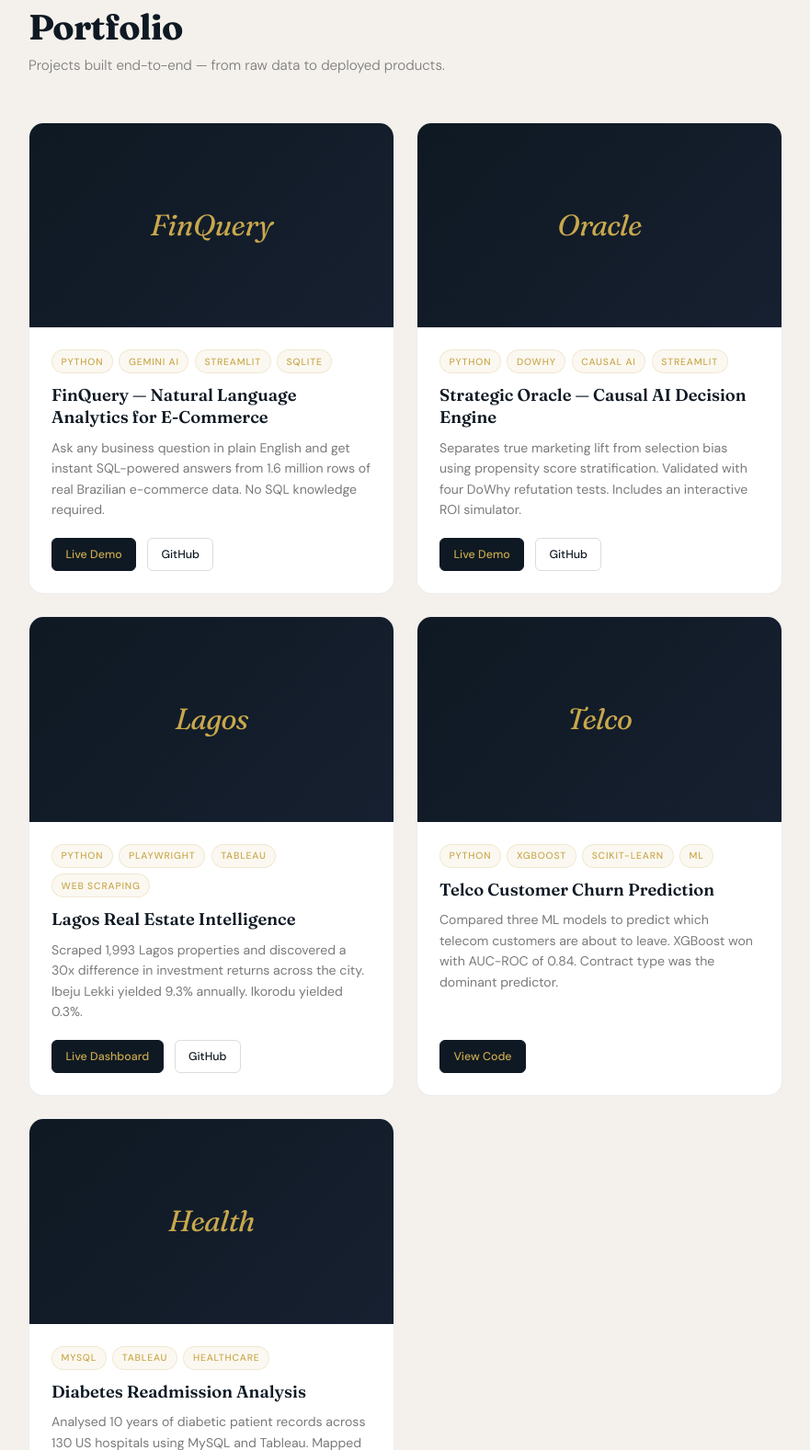
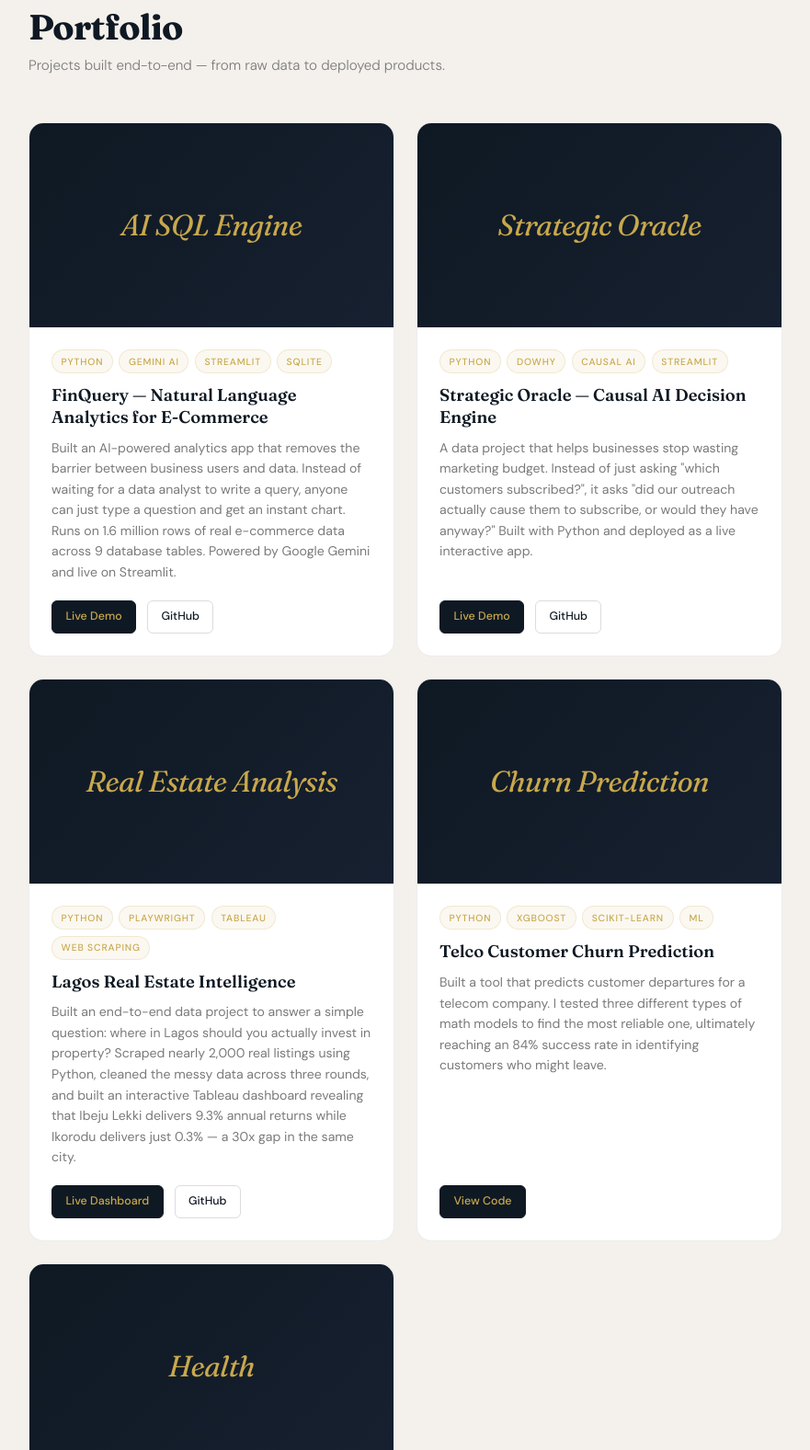
Before and after one commit to najeebullahii/najeebullahii.github.io, a plain HTML site: page index.html in a window 1280 px wide. Shown: the part 902-2479 px from the top of the page at 92% size, without its empty margins (349-1230 px from the left). Drawn offline with Linux system fonts and the light colour scheme.

Commit message:
index.html

```diff
--- a/index.html
+++ b/index.html
@@ -676,9 +676,9 @@ section {
     <div class="hero-bg"></div>
     <div class="hero-overlay"></div>
     <div class="hero-content">
-      <div class="hero-tag">Data Analyst &middot; Data Scientist &middot; AI Builder</div>
+      <div class="hero-tag">Data Analyst &middot; Data Scientist</div>
       <h1 class="hero-title">Hi! I'm <em>Najib</em>,<br>a Data Scientist<br>in Nigeria.</h1>
-      <p class="hero-sub">I build end-to-end data projects — from web scraping and machine learning to AI-powered applications that real people can use. Based in Kaduna, open to remote roles worldwide.</p>
+      <p class="hero-sub">I build end-to-end data projects, from web scraping and machine learning to AI-powered applications that real people can use. Based in Kaduna, open to remote roles worldwide.</p>
       <div class="hero-buttons">
         <a href="#portfolio" class="btn-primary">
           <svg width="14" height="14" viewBox="0 0 24 24" fill="none" stroke="currentColor" stroke-width="2.5"><rect x="3" y="3" width="7" height="7"/><rect x="14" y="3" width="7" height="7"/><rect x="3" y="14" width="7" height="7"/><rect x="14" y="14" width="7" height="7"/></svg>
@@ -700,7 +700,7 @@ section {
 
         <!-- FinQuery -->
         <div class="project-card" style="cursor:pointer;" onclick="window.open('https://finquery-natural-language-analytics-ecommerce-bzogrhfvcqxkedqz.streamlit.app','_blank')">
-          <div class="project-img-placeholder">FinQuery</div>
+          <div class="project-img-placeholder">AI SQL Engine</div>
           <div class="project-body">
             <div class="project-tags">
               <span class="project-tag">Python</span>
@@ -709,7 +709,7 @@ section {
               <span class="project-tag">SQLite</span>
             </div>
             <div class="project-title">FinQuery &mdash; Natural Language Analytics for E-Commerce</div>
-            <p class="project-desc">Ask any business question in plain English and get instant SQL-powered answers from 1.6 million rows of real Brazilian e-commerce data. No SQL knowledge required.</p>
+            <p class="project-desc">Built an AI-powered analytics app that removes the barrier between business users and data. Instead of waiting for a data analyst to write a query, anyone can just type a question and get an instant chart. Runs on 1.6 million rows of real e-commerce data across 9 database tables. Powered by Google Gemini and live on Streamlit.</p>
             <div class="project-links">
               <a href="https://finquery-natural-language-analytics-ecommerce-bzogrhfvcqxkedqz.streamlit.app" target="_blank" class="project-link primary" onclick="event.stopPropagation()">Live Demo</a>
               <a href="https://github.com/najeebullahii/FinQuery-Natural-Language-Analytics-Ecommerce" target="_blank" class="project-link" onclick="event.stopPropagation()">GitHub</a>
@@ -719,7 +719,7 @@ section {
 
         <!-- Strategic Oracle -->
         <div class="project-card" style="cursor:pointer;" onclick="window.open('https://strategic-oraclecausal-ai-decision-engine-3vpjjayi3mpvjkrd5rtk.streamlit.app','_blank')">
-          <div class="project-img-placeholder">Oracle</div>
+          <div class="project-img-placeholder">Strategic Oracle</div>
           <div class="project-body">
             <div class="project-tags">
               <span class="project-tag">Python</span>
@@ -728,7 +728,7 @@ section {
               <span class="project-tag">Streamlit</span>
             </div>
             <div class="project-title">Strategic Oracle &mdash; Causal AI Decision Engine</div>
-            <p class="project-desc">Separates true marketing lift from selection bias using propensity score stratification. Validated with four DoWhy refutation tests. Includes an interactive ROI simulator.</p>
+            <p class="project-desc">A data project that helps businesses stop wasting marketing budget. Instead of just asking "which customers subscribed?", it asks "did our outreach actually cause them to subscribe, or would they have anyway?" Built with Python and deployed as a live interactive app.</p>
             <div class="project-links">
               <a href="https://strategic-oraclecausal-ai-decision-engine-3vpjjayi3mpvjkrd5rtk.streamlit.app" target="_blank" class="project-link primary" onclick="event.stopPropagation()">Live Demo</a>
               <a href="https://github.com/najeebullahii/Strategic-Oracle__Causal-AI-Decision-Engine" target="_blank" class="project-link" onclick="event.stopPropagation()">GitHub</a>
@@ -738,7 +738,7 @@ section {
 
         <!-- Lagos Real Estate -->
         <div class="project-card" style="cursor:pointer;" onclick="window.open('https://public.tableau.com/app/profile/najib.njidda/viz/LAGOSREALESTATEMARKETANALYSIS/Dashboard1','_blank')">
-          <div class="project-img-placeholder">Lagos</div>
+          <div class="project-img-placeholder">Real Estate Analysis</div>
           <div class="project-body">
             <div class="project-tags">
               <span class="project-tag">Python</span>
@@ -747,7 +747,7 @@ section {
               <span class="project-tag">Web Scraping</span>
             </div>
             <div class="project-title">Lagos Real Estate Intelligence</div>
-            <p class="project-desc">Scraped 1,993 Lagos properties and discovered a 30x difference in investment returns across the city. Ibeju Lekki yielded 9.3% annually. Ikorodu yielded 0.3%.</p>
+            <p class="project-desc">Built an end-to-end data project to answer a simple question: where in Lagos should you actually invest in property? Scraped nearly 2,000 real listings using Python, cleaned the messy data across three rounds, and built an interactive Tableau dashboard revealing that Ibeju Lekki delivers 9.3% annual returns while Ikorodu delivers just 0.3% — a 30x gap in the same city.</p>
             <div class="project-links">
               <a href="https://public.tableau.com/app/profile/najib.njidda/viz/LAGOSREALESTATEMARKETANALYSIS/Dashboard1" target="_blank" class="project-link primary" onclick="event.stopPropagation()">Live Dashboard</a>
               <a href="https://github.com/najeebullahii/Lagos-real-estate-analysis" target="_blank" class="project-link" onclick="event.stopPropagation()">GitHub</a>
@@ -757,7 +757,7 @@ section {
 
         <!-- Telco Churn -->
         <div class="project-card" style="cursor:pointer;" onclick="window.open('https://github.com/najeebullahii/Telco_Customer_Churn_Prediction','_blank')">
-          <div class="project-img-placeholder">Telco</div>
+          <div class="project-img-placeholder">Churn Prediction</div>
           <div class="project-body">
             <div class="project-tags">
               <span class="project-tag">Python</span>
@@ -766,7 +766,7 @@ section {
               <span class="project-tag">ML</span>
             </div>
             <div class="project-title">Telco Customer Churn Prediction</div>
-            <p class="project-desc">Compared three ML models to predict which telecom customers are about to leave. XGBoost won with AUC-ROC of 0.84. Contract type was the dominant predictor.</p>
+            <p class="project-desc">Built a tool that predicts customer departures for a telecom company. I tested three different types of math models to find the most reliable one, ultimately reaching an 84% success rate in identifying customers who might leave.</p>
             <div class="project-links">
               <a href="https://github.com/najeebullahii/Telco_Customer_Churn_Prediction" target="_blank" class="project-link primary" onclick="event.stopPropagation()">View Code</a>
             </div>
```
